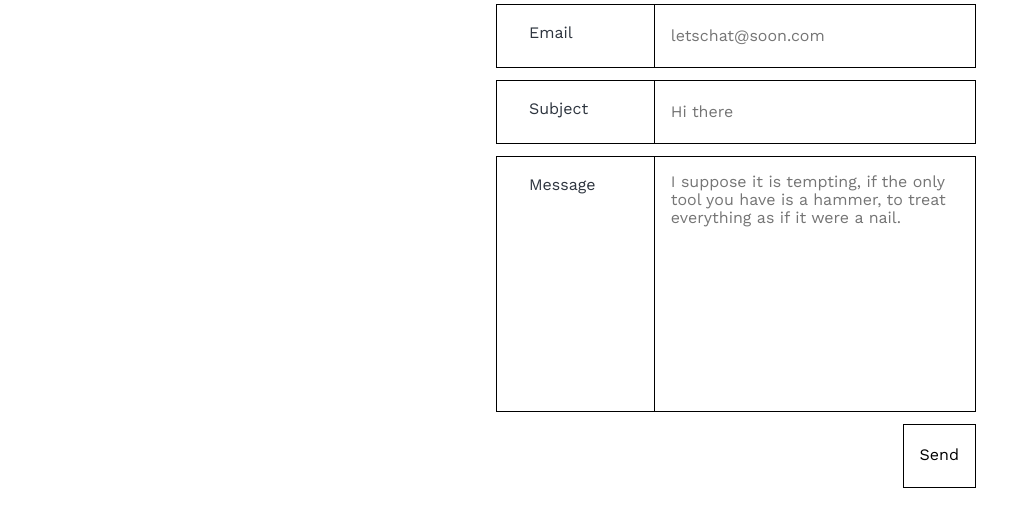
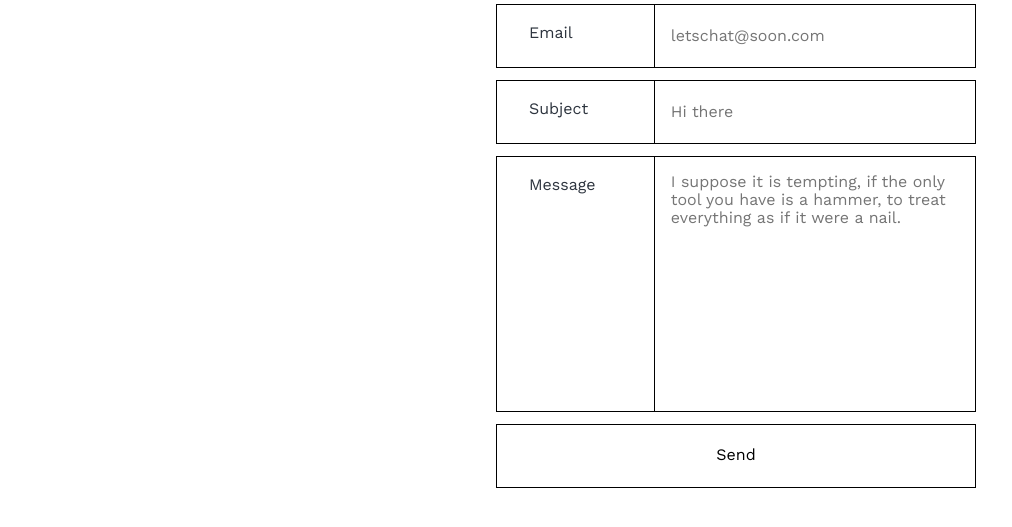
Before and after one commit to kevinmaillet/steph-portfolio, a Gatsby site: page /contact in a window 1280 px wide. Shown: the part 325-852 px from the top of the page, without its empty margins (0-1012 px from the left). Built offline with nearby package versions, Linux system fonts and the light colour scheme; Gatsby itself is replaced by a stand-in of ours; a web font is replaced by a local one.

Commit message:
fixed submit button

```diff
--- a/src/styles/_base.scss
+++ b/src/styles/_base.scss
@@ -228,6 +228,16 @@ a:focus {
   text-decoration: none;
 }
 
+textarea,
+input.text,
+input[type='text'],
+input[type='button'],
+input[type='submit'],
+.input-checkbox {
+  -webkit-appearance: none;
+  border-radius: 0;
+}
+
 /* Custom classes */
 
 /* Media queries */
--- a/src/styles/components/_contact-form.scss
+++ b/src/styles/components/_contact-form.scss
@@ -50,7 +50,10 @@
 
   &__submit {
     float: right;
-    background-color: rgba(0, 0, 0, 0);
     cursor: pointer;
+    background-color: white;
+    color: black;
+    width: 100%;
+    display: block;
   }
 }
--- a/src/styles/components/_hamburger.scss
+++ b/src/styles/components/_hamburger.scss
@@ -13,7 +13,7 @@
     }
   }
   //Mobile
-  @media screen and (max-width: 600px) {
+  @media screen and (max-width: 480px) {
     & {
       padding-right: 2px;
     }
```
